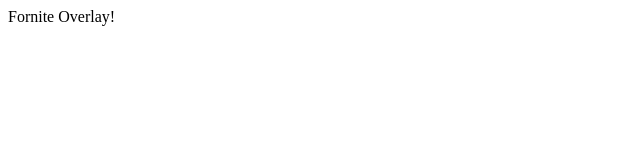
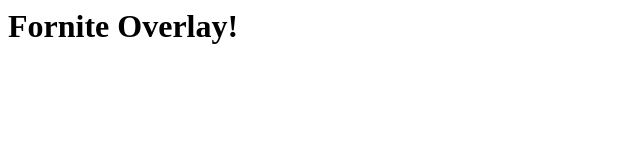
Before and after one commit to murph8838/fornite-stats-overlay, a plain HTML site: page index.html in a window 1280 px wide. Shown: the whole page, without its empty margins (0-640 px from the left). Drawn offline with Linux system fonts and the light colour scheme.

Commit message:
Update index.html

```diff
--- a/index.html
+++ b/index.html
@@ -1,5 +1 @@
-<html>
-<body>
-<div>Fornite Overlay!</div>
-</body>
-</html>
+<h1>Fornite Overlay!</h1>
```
